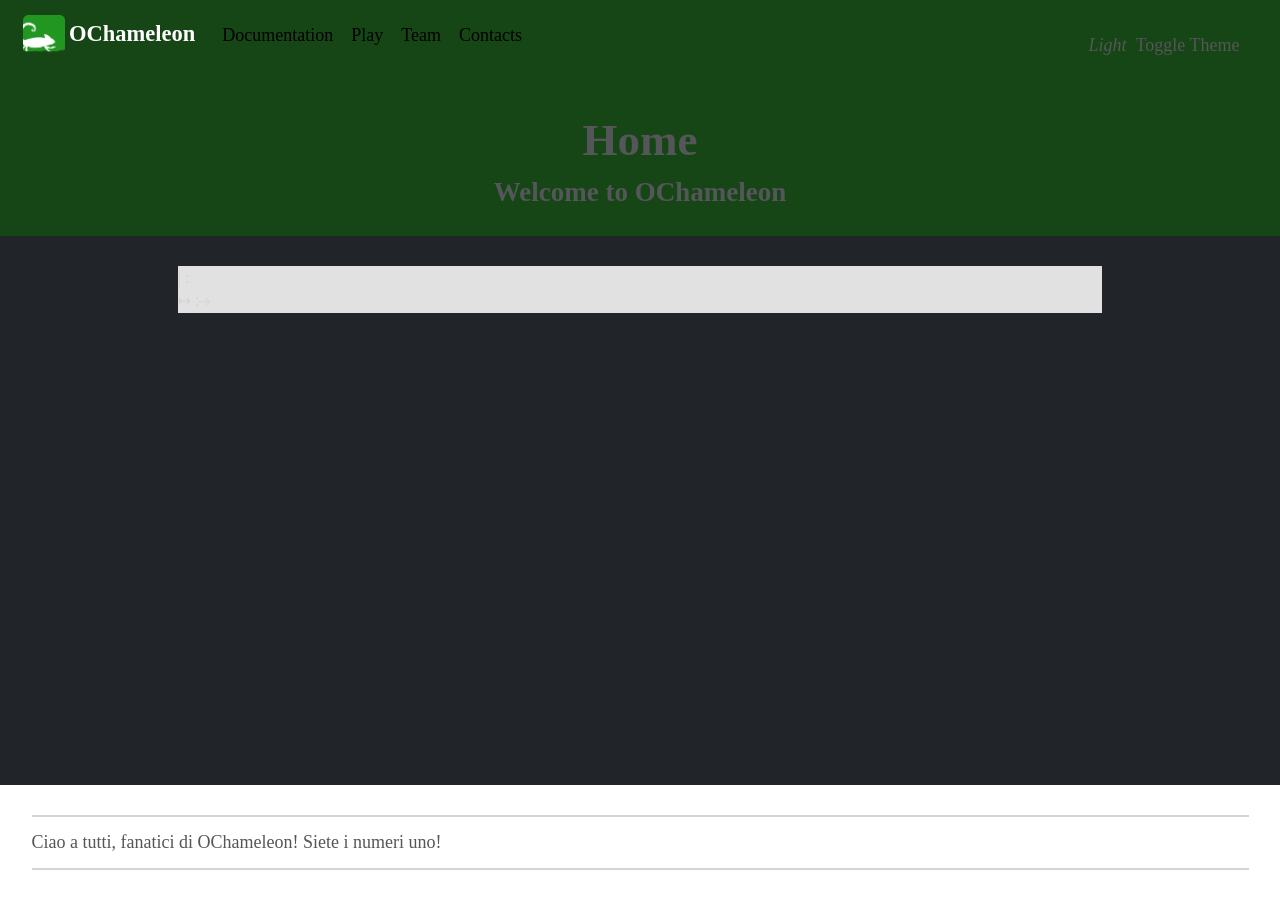
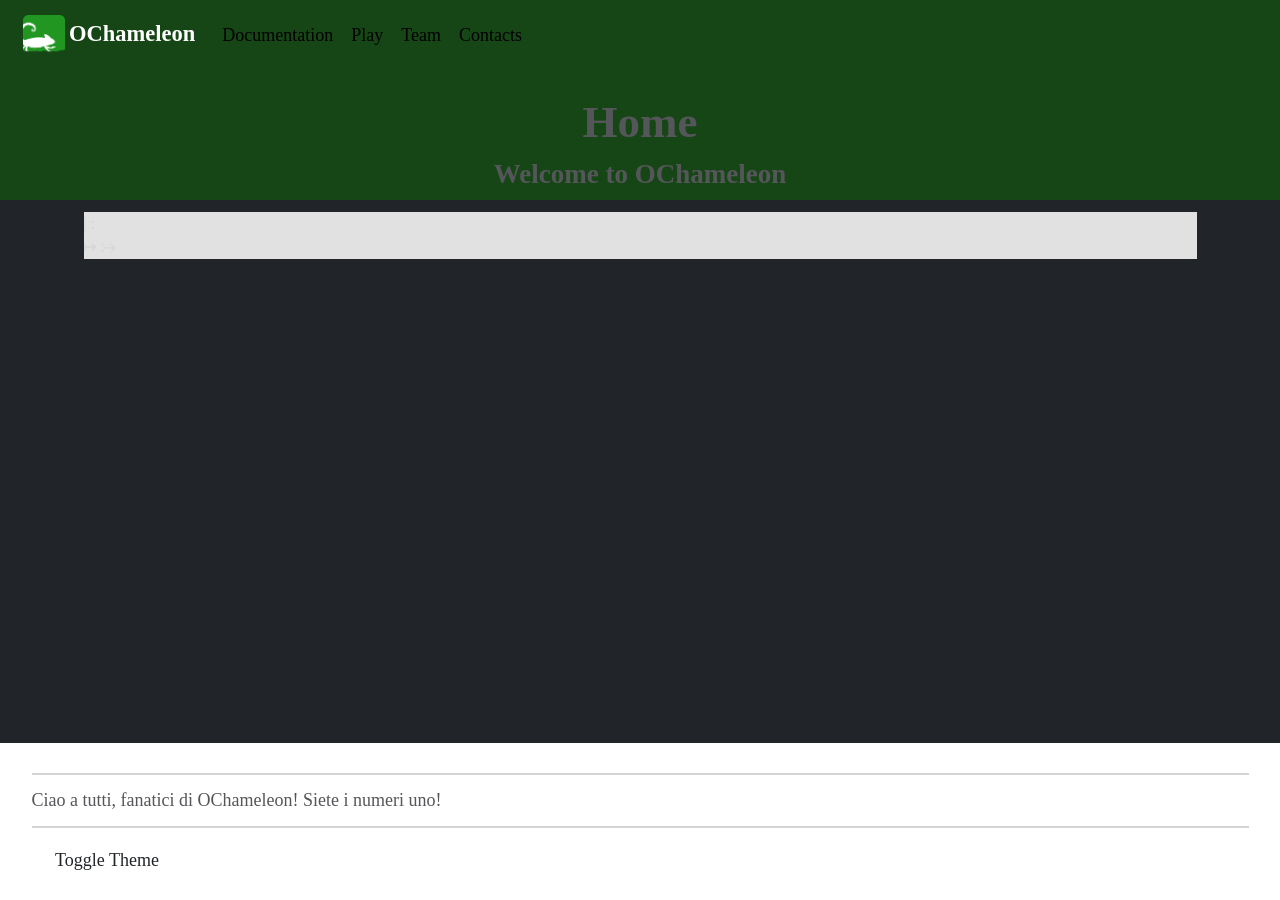
Before and after one commit to ochameleon/ochameleon.github.io, a Jekyll site: the page built from index.html, in a window 1280 px wide. Built offline with Jekyll 4.4.1, drawn with Linux system fonts in a browser that asks for light colours; some web fonts are replaced.

Commit message:
Removing useless stuff, testing if everything korks now. Was regular.min.js instead of regular.js

```diff
--- a/_includes/footer.html
+++ b/_includes/footer.html
@@ -5,7 +5,7 @@
         <hr>
         <div class="theme-toggle-container">
             <button id="themeToggle" class="btn btn-theme-toggle d-flex align-items-center">
-                <i class="fas fa-sun me-2">Light</i>
+                <i class="fas fa-sun me-2"></i>
                 <i class="fas fa-moon me-2 d-none" id="moonIcon"></i>
                 <span>Toggle Theme</span>
             </button>
--- a/_layouts/default.html
+++ b/_layouts/default.html
@@ -24,7 +24,7 @@
         {% include footer.html %}
 
         <script src="{{ '/static/structure/bootstrap/bootstrap.bundle.min.js' | relative_url }}"></script>
-        <script src="{{ '/static/assets/icons/fontawesome/regular.js' | relative_url }}"></script>
+        <script src="{{ '/static/assets/icons/fontawesome/regular.min.js' | relative_url }}"></script>
 
         <script src="{{ '/static/interactive.js' | relative_url }}"></script>
     </body>
--- a/static/style.css
+++ b/static/style.css
@@ -194,62 +194,3 @@
 .editable:focus {
     box-shadow: 0 0 10px;
 }
-
-
-
-
-
-
-
-
-
-
-
-
-
-
-.card {
-    background-color: var(--card-bg);
-    border-color: var(--card-border);
-    color: var(--text-color);
-    transition: background-color 0.3s ease, color 0.3s ease, border-color 0.3s ease;
-    border-radius: 0.75rem; /* Rounded corners for cards */
-    box-shadow: 0 0.5rem 1rem rgba(0, 0, 0, 0.1); /* Subtle shadow */
-}
-
-.btn-theme-toggle {
-    background-color: var(--button-bg);
-    color: var(--button-text);
-    border: none;
-    border-radius: 0.5rem; /* Rounded corners for button */
-    padding: 0.75rem 1.25rem;
-    font-size: 1rem;
-    cursor: pointer;
-    transition: background-color 0.3s ease, color 0.3s ease, transform 0.2s ease;
-}
-
-.btn-theme-toggle:hover {
-    transform: translateY(-2px); /* Slight lift on hover */
-    box-shadow: 0 0.25rem 0.5rem rgba(0, 0, 0, 0.2);
-}
-
-/* Ensure responsive layout for the container */
-.container {
-    max-width: 960px; /* Max width for content */
-    padding: 1rem;
-}
-
-/* Adjust button position for better mobile view */
-.theme-toggle-container {
-    position: absolute; /* Position relative to the nearest positioned ancestor */
-    top: 1rem; /* From top */
-    right: 1rem; /* From right */
-    z-index: 1000; /* Ensure it's above other content */
-}
-
-@media (max-width: 576px) {
-    .theme-toggle-container {
-        top: 0.5rem;
-        right: 0.5rem;
-    }
-}
```
